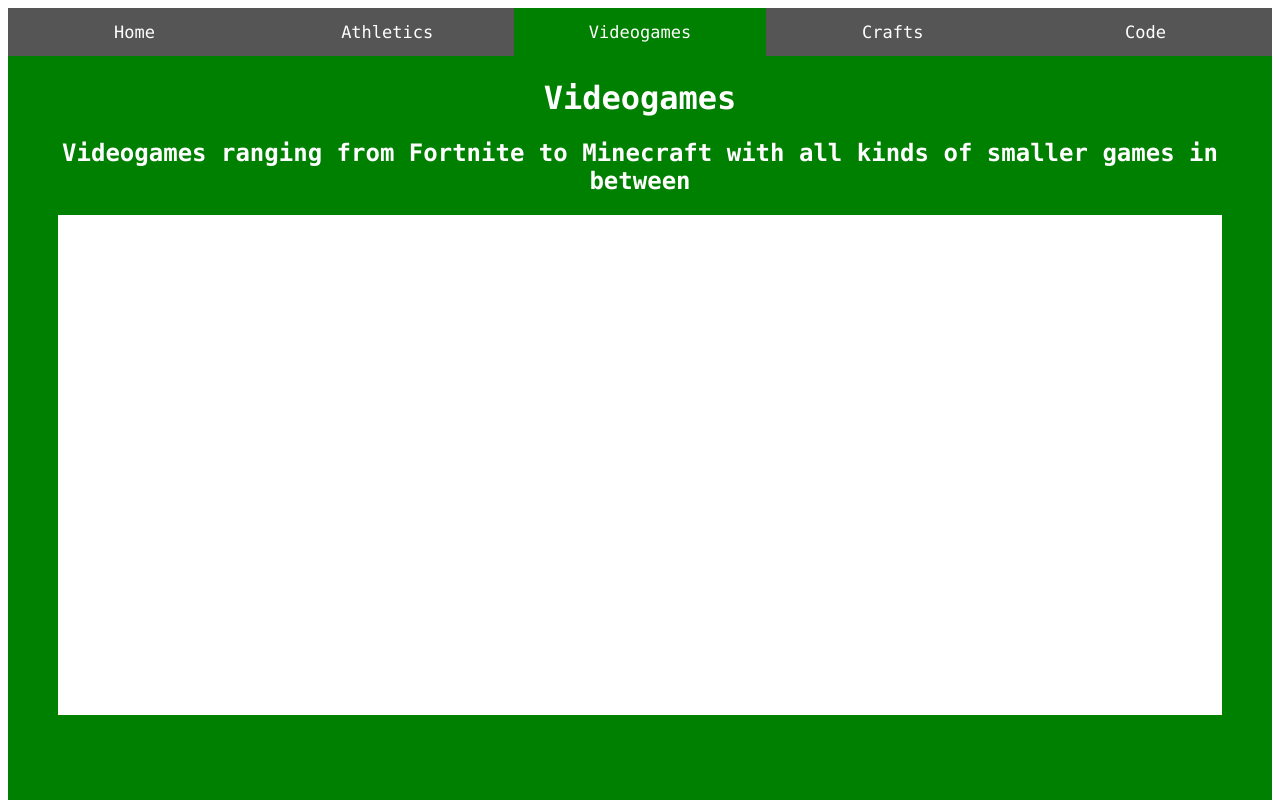
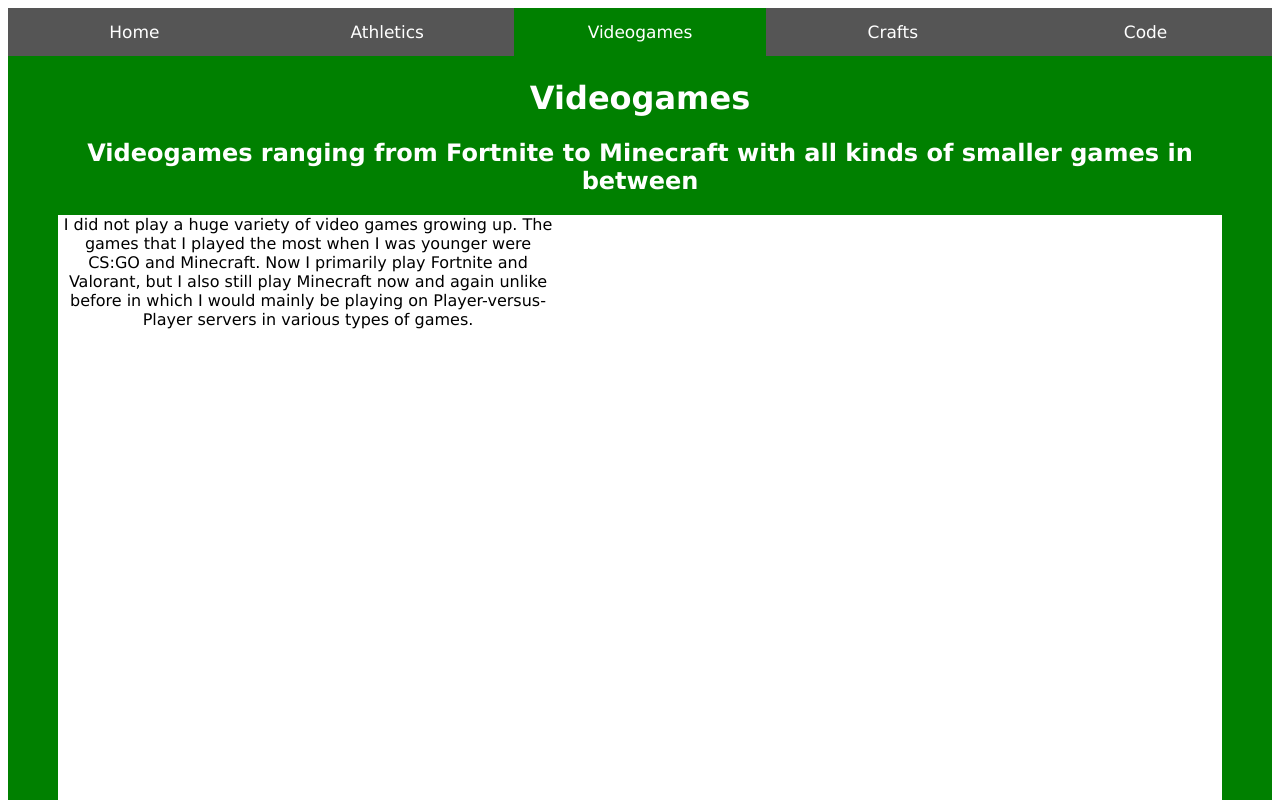
Before and after one commit to vikravish/my-website, a plain HTML site: page index.html in a window 1280 px wide. Both pictures are taken after a click on the button "Videogames". Shown: the top 800 px of the page. Drawn offline with Linux system fonts and the light colour scheme.

Commit message:
Add paragraphs, change font

```diff
--- a/index.html
+++ b/index.html
@@ -17,7 +17,7 @@
             padding: 14px 16px;
             font-size: 17px;
             width: 20%;
-            font-family: "Monaco";
+            font-family: "Verdana";
         }
 
         /* Change background color of buttons on hover */
@@ -35,12 +35,12 @@
             display: none;
             padding: 50px;
             text-align: center;
-            font-family: "Monaco";
+            font-family: "Verdana";
         }
 
         main {
             width: 100%;
-            height: 500px;
+            height: 700px;
             background-color: white;
         }
 
@@ -56,9 +56,9 @@
 
         p {
             width: 500px;
+            text-align: center;
+            vertical-align:middle;
         }
-
-        p .tabcontent {}
 
         /* Style each tab content individually */
         #Home {
@@ -122,6 +122,7 @@
             <p>A picture of the Rutgers Club Rugby Team at the end of the "Beast of the East" tournament in April, 2024.
             </p>
             <img src="./IMG_2084.jpeg"></img>
+            <p>I started playing Rugby in the spring of 2024. I currently play for the Rutgers B-Side team as I am new to Rugby and also new to sports in general. I am training myself in order to increase my competence to hopefully play on A-Side in the spring of this schoolyear.</p>
         </main>
         <footer id="footer"></footer>
     </div>
@@ -129,7 +130,9 @@
         <h1>Videogames</h1>
         <h2>Videogames ranging from Fortnite to Minecraft with all kinds of smaller games in between</h2>
 
-        <main class="body"></main>
+        <main class="body">
+            <p>I did not play a huge variety of video games growing up. The games that I played the most when I was younger were CS:GO and Minecraft. Now I primarily play Fortnite and Valorant, but I also still play Minecraft now and again unlike before in which I would mainly be playing on Player-versus-Player servers in various types of games.</p>
+        </main>
         <footer id="footer"></footer>
     </div>
     <div id="Crafts" class="tabcontent">
```
